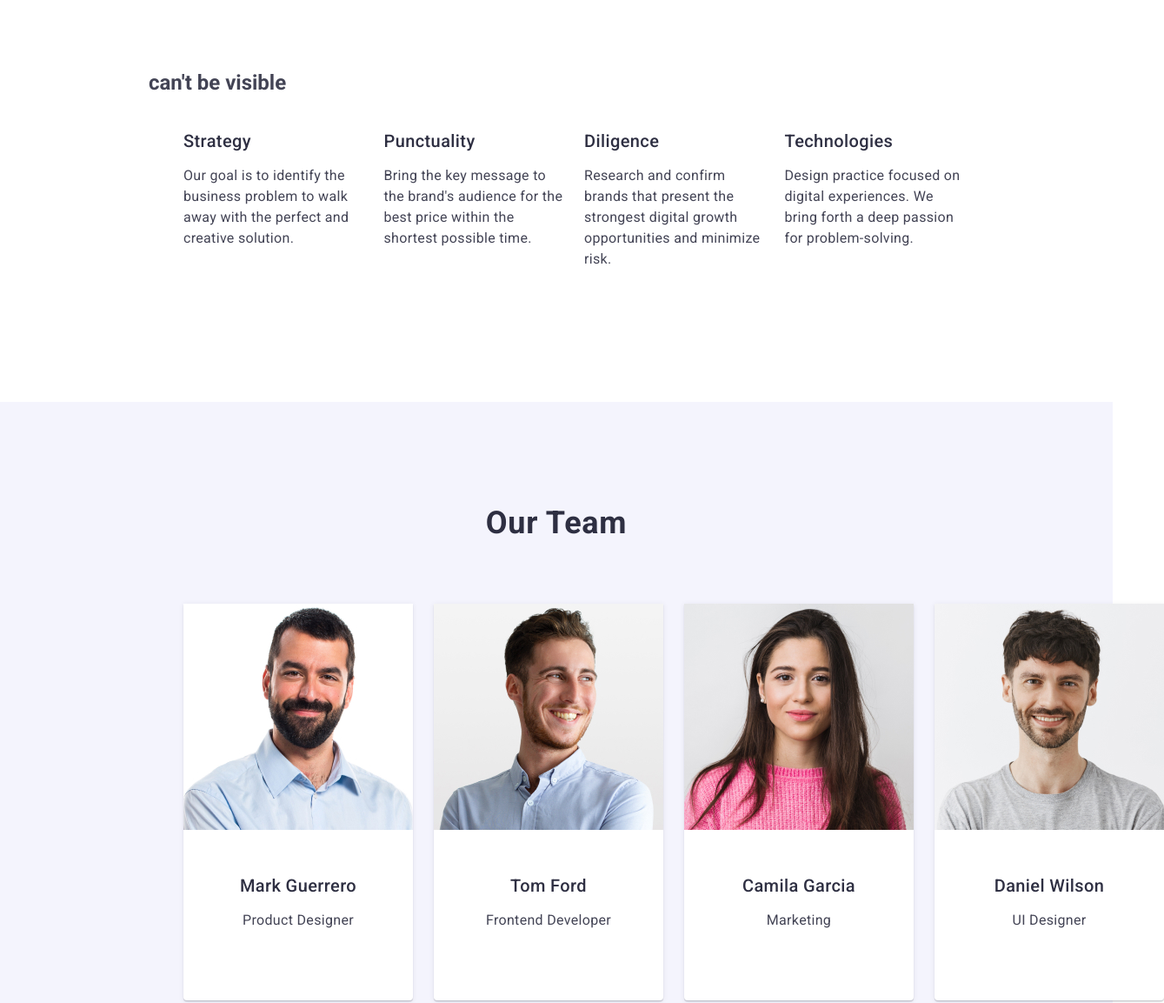
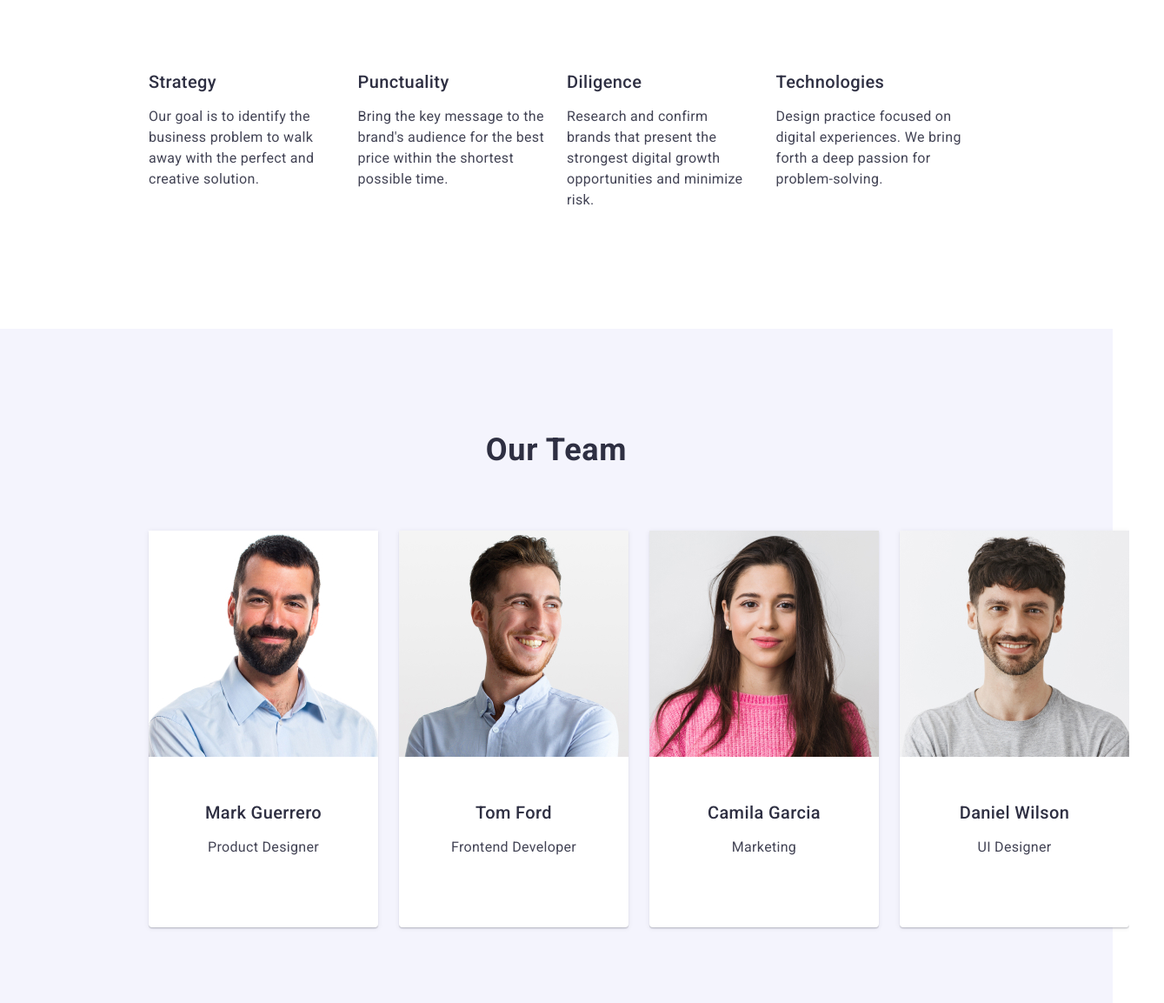
Before and after one commit to Vladyslav-Tykhyi/goit-markup-hw-03, a plain HTML site: page index.html in a window 1280 px wide. Shown: the part 580-1733 px from the top of the page at 87% size, 1339 px wide, since content can reach past the window. Drawn offline with nearby package versions, Linux system fonts and the light colour scheme.

Commit message:
fix width again

```diff
--- a/css/style.css
+++ b/css/style.css
@@ -156,7 +156,8 @@ header {
 }
 .first-section {
   background-color: #2e2f42;
-  padding: 188px 0px 188px;
+  padding-top: 188px;
+  padding-bottom: 188px;
 }
 
 .main-heading {
@@ -205,11 +206,16 @@ header {
 .list-info {
   list-style-type: none;
   display: flex;
+  padding: 0px;
+  margin: 0px;
   gap: 24px;
 }
 
 .info-list {
   flex-basis: calc((100% - 3 * 24px));
+  width: calc((100% - 72px) / 4);
+  width: calc((100% - 3 * 24px) / 4);
+  flex-basis: calc((100% - 72px) / 4);
 }
 
 .heading {
@@ -237,6 +243,8 @@ header {
 }
 
 .heros {
+  padding: 0px;
+  margin: 0px;
   list-style-type: none;
   display: flex;
   justify-content: space-between;
--- a/index.html
+++ b/index.html
@@ -73,7 +73,7 @@
       <!-- *section-2  -->
       <section class="second-section section">
         <div class="container">
-          <h2 style="overflow: hidden">can't be visible</h2>
+          <h2 style="display: none">can't be visible</h2>
           <ul class="list-info">
             <li class="info-list">
               <h3 class="heading">Strategy</h3>
```
